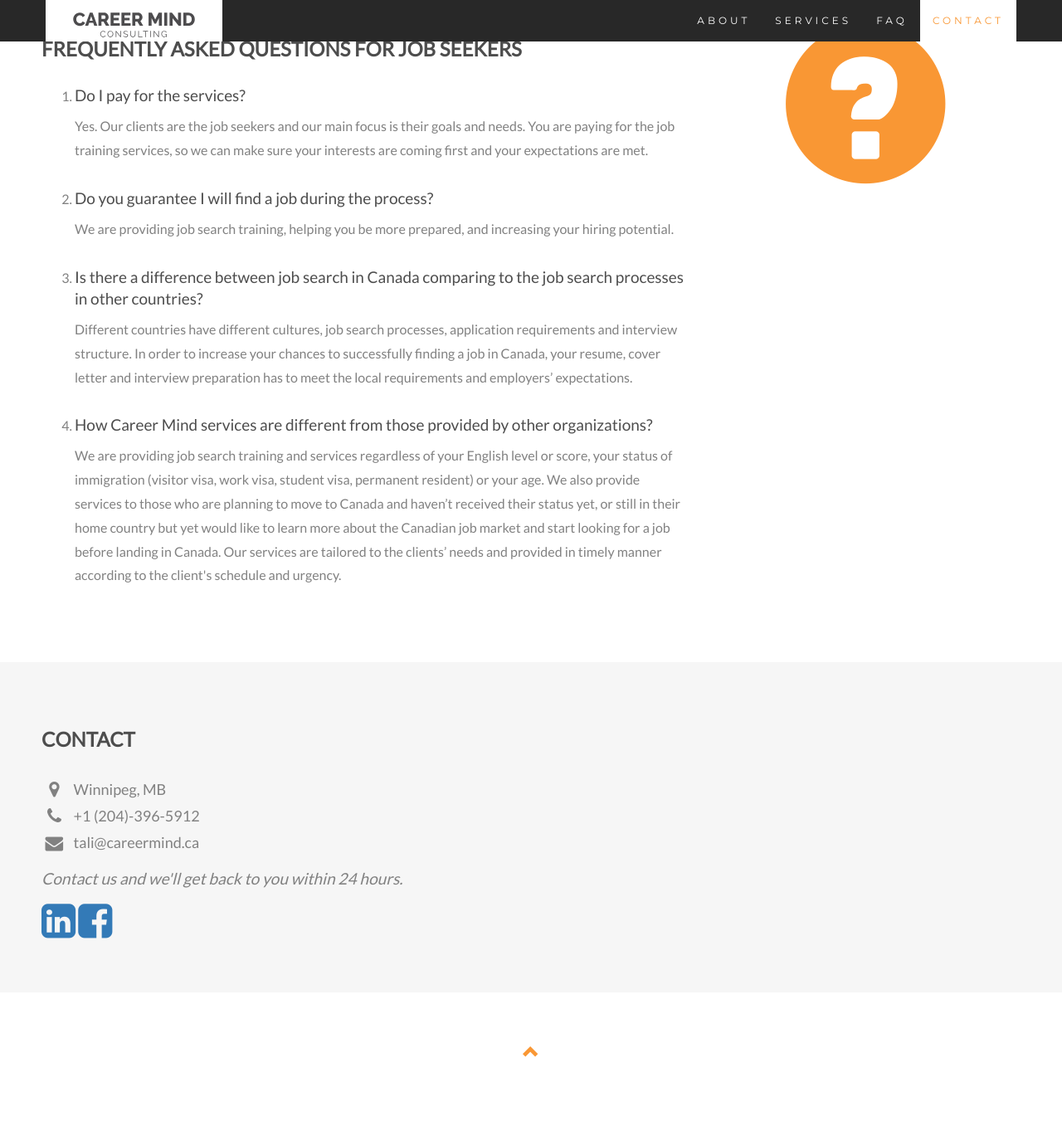
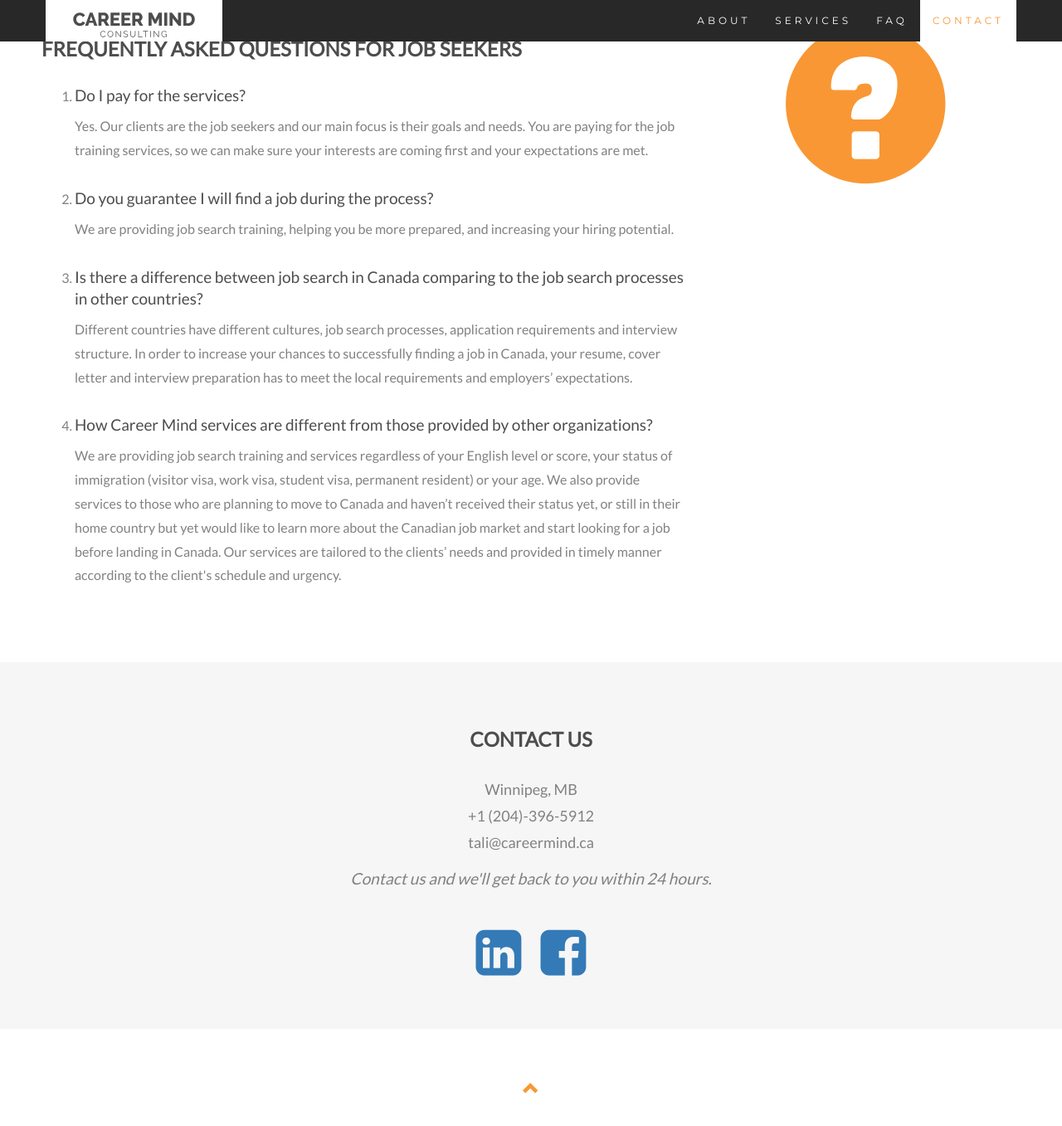
Before and after one commit to aaronkor/cm-site, a Jekyll site: the page built from index.html, in a window 1280 px wide and 1400 px high, scrolled down 3258 px. Shown: the top 1357 px of the window at 83% size. Built offline with Jekyll 4.4.1, drawn with Linux system fonts in a browser that asks for light colours.

Commit message:
center contact section

```diff
--- a/css/cm-site.css
+++ b/css/cm-site.css
@@ -23,14 +23,16 @@ ol li {
 ol li h4 {
   margin-bottom: 10px;
 }
-img .img-circle {
-  border-radius: 50%;
-  max-width: 100% !important;
+.contact-list {
+  font-size: 18px;
+  padding-bottom: 10px;
 }
-ul.contact-list {
-  font-size: 18px;
+.contact-list ul {
+  margin: auto;
+  list-style-type: none;
+  padding: 0px;
 }
-ul.contact-list li i {
+.contact-list ul li i {
   padding-top: 3px;
   font-size: larger;
 }
@@ -111,11 +113,12 @@ ul.contact-list li i {
 .contact-details p .glyphicon {
   margin-right: 1em;
 }
-.contact-social {
-  margin-top: 20px;
+#contact-social {
+  margin-top: 40px;
 }
-.contact-social a {
-  margin-right: 20px;
+#contact-social a i {
+  padding-right: 10px;
+  padding-left: 10px;
 }
 .item h4 {
   font-size: 19px;
--- a/index.html
+++ b/index.html
@@ -194,22 +194,23 @@ Our services are tailored to the clients’ needs and provided in timely manner
 </div>
 
 <!-- Container (Contact Section) -->
-<div id="contact" class="container-fluid bg-grey">
+<div id="contact" class="container-fluid bg-grey text-center">
 
-  <div class="row">
-    <div class="col-sm-8 contact-details slideanim">
-      <h2>CONTACT</h2>
-      <ul class="fa-ul contact-list">
-        <li><i class="fa-li fa fa-map-marker"></i>Winnipeg, MB</li>
-        <li><i class="fa-li fa fa-phone"></i>+1 (204)-396-5912</li>
-        <li><i class="fa-li fa fa-envelope"></i>tali@careermind.ca</li>
-      </ul>
-
+  <!-- <div class="row"> -->
+    <div class="contact-details slideanim">
+      <h2>CONTACT US</h2>
+      <div class="contact-list">
+        <ul>
+          <li>Winnipeg, MB</li>
+          <li>+1 (204)-396-5912</li>
+          <li>tali@careermind.ca</li>
+        </ul>
+      </div>
       <p>Contact us and we'll get back to you within 24 hours.</p>
-      <div "contact-social">
-        <a href="https://www.linkedin.com/in/talilitvakkor/" target="_blank"><i class="fa fa-3x fa-linkedin-square"></i></a>
-        <a href="https://www.facebook.com/CareerMindConsulting/" target="_blank"><i class="fa fa-3x fa-facebook-square"></i></a>
+      <div id="contact-social">
+        <a href="https://www.linkedin.com/in/talilitvakkor/" target="_blank"><i class="fa fa-4x fa-linkedin-square"></i></a>
+        <a href="https://www.facebook.com/CareerMindConsulting/" target="_blank"><i class="fa fa-4x fa-facebook-square"></i></a>
       </div>
     </div>
-  </div>
+  <!-- </div> -->
 </div>
```
Also changed, not shown: css/cm-site.less (+16 -9 lines).
